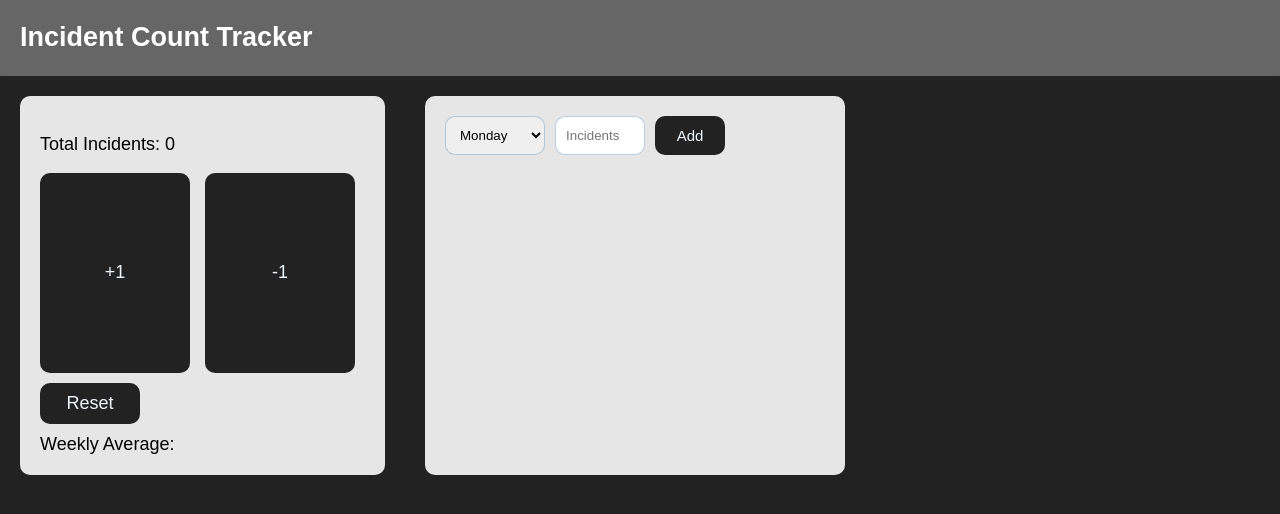
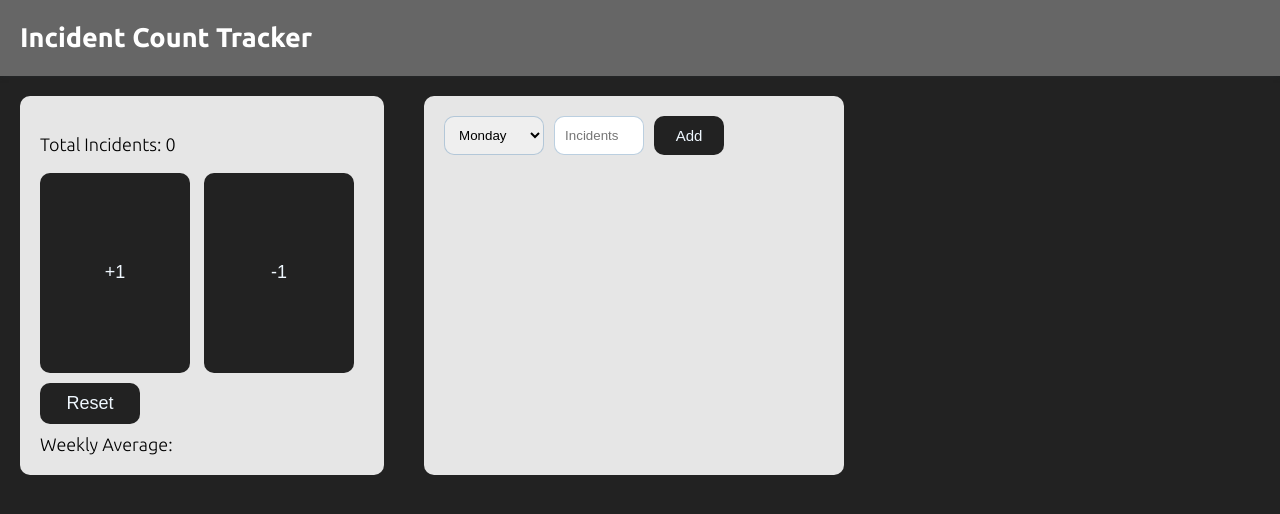
Before and after one commit to mcclaintuei/le-tracker, a plain HTML site: page index.html in a window 1280 px wide. Drawn offline with nearby package versions, Linux system fonts and the light colour scheme.

Commit message:
fonts update

```diff
--- a/style.css
+++ b/style.css
@@ -1,3 +1,6 @@
+@import url('https://fonts.googleapis.com/css2?family=Ubuntu:ital,wght@0,300;0,400;0,500;0,700;1,300;1,400;1,500;1,700&display=swap');
+
+
 :root {
     --primary-color: #013131;
     --secondary-color: #189d9d;
@@ -42,17 +45,15 @@
     --theme7-dark: #333;
     --theme7-medium: #666;
     --theme7-light: #999;
-  }
-
-
-
+}
 
 body {
     overflow: hidden;
     background-color: var(--primary-color);
     font-size: 18px;
     margin: 0;
-    font-family: Arial, Helvetica, sans-serif;
+    font-family: 'Ubuntu', sans-serif;
+    font-weight: 300;
 }
 
 body p {
@@ -217,7 +218,7 @@ button {
         max-width: none;
     }
 
-    #body-section > div.container > button {
+    #body-section>div.container>button {
         margin-left: 10px;
         margin-right: 10px;
 
```
Also changed, not shown: script.js (+0 -72 lines).
